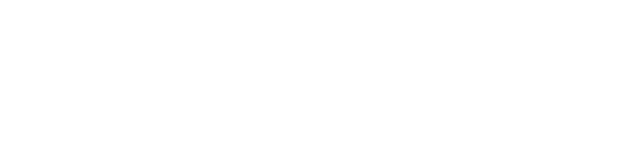
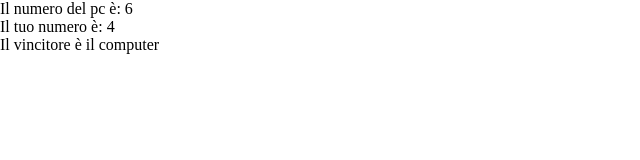
Before and after one commit to Dani9898/js-mail-dadi, a plain HTML site: page dadi/index.html in a window 1280 px wide. Shown: the whole page, without its empty margins (0-640 px from the left). Drawn offline with Linux system fonts and the light colour scheme.

Commit message:
es dadi fatto

```diff
--- a/dadi/index.html
+++ b/dadi/index.html
@@ -8,7 +8,9 @@
     <title>js-dadi</title>
 </head>
 <body>
-
+<div id="pc_number"></div>
+<div id="user_number"></div>
+<div id="vincitore"></div>
 
 
 
--- a/dadi/js/script.js
+++ b/dadi/js/script.js
@@ -0,0 +1,21 @@
+// prendere i vari elementi html
+const pcElement = document.getElementById("pc_number");
+const userElement = document.getElementById("user_number");
+const vincitore = document.getElementById("vincitore");
+
+// generare numeri randomici per utente e pc
+let pcNumber = Math.floor(Math.random() * 6 + 1);
+let userNumber = Math.floor(Math.random() * 6 + 1);
+
+// mostrare numeri randomici
+pcElement.innerHTML = `Il numero del pc è: ${pcNumber}`;
+userElement.innerHTML = `Il tuo numero è: ${userNumber}`;
+
+// annunciare il vincitore
+if (pcNumber > userNumber) {
+    vincitore.innerHTML = "Il vincitore è il computer";
+} else if (pcNumber < userNumber) {
+    vincitore.innerHTML = "Il vincitore sei tu";
+} else {
+    vincitore.innerHTML = "Essendo i numeri uguali abbiamo un pareggio!";
+}
--- a/mail/js/script.js
+++ b/mail/js/script.js
@@ -6,6 +6,7 @@ let userEmail = prompt("Inserisci la tua email");
 // controllare se l'email corrisponde con un oggetto dell'array allora scrivere nel div sei stato invitato alla festa se no, non sei stato invitato alla festa
 
 // confrontare prima l'email con ogni oggetto dell'array e se corrisponde portare a true la variabile corrisponde. Se l'email non corrisponde allora scriviamo che non è stato invitato alla festa. Atrimenti si
+
 let emailCorrisponde = false;
 
 for (let i = 0; i < arrEmail.length; i++) {
```
